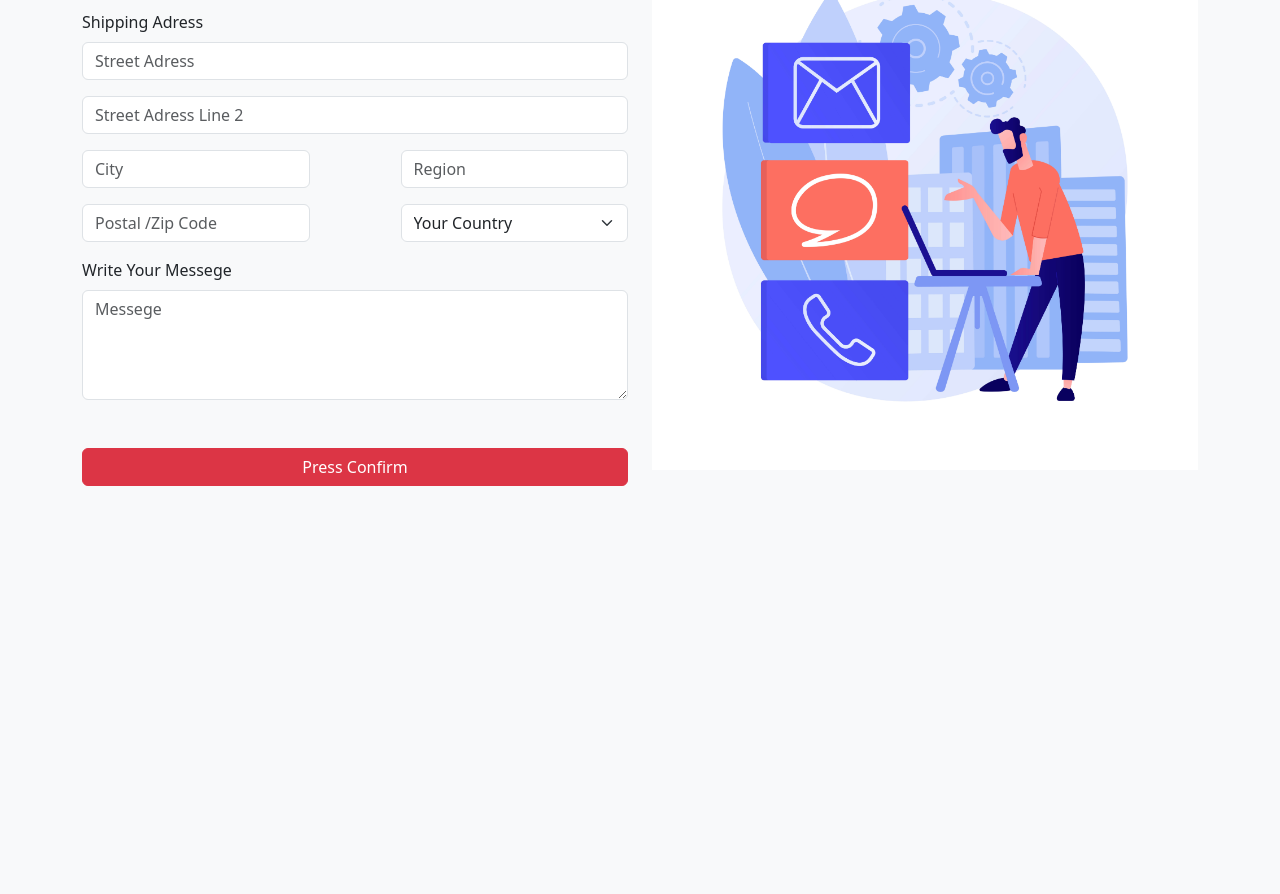
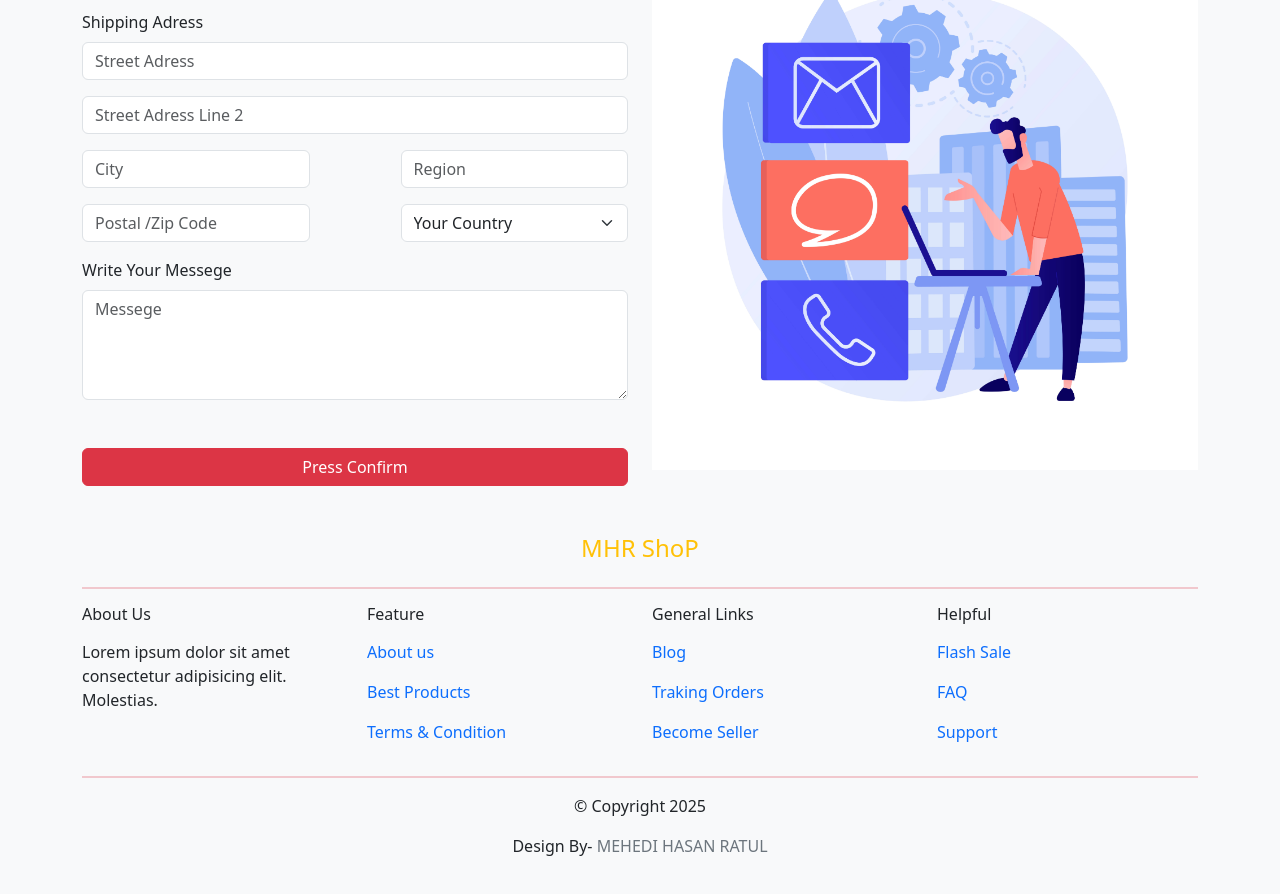
Before and after one commit to mywebsites1/bootstrap-website-1, a plain HTML site: page index.html in a window 1280 px wide. Shown: the part 4549-5443 px from the top of the page. Before the commit the page ends 5083 px from the top, so only its background shows below. Drawn offline with nearby package versions, Linux system fonts and the light colour scheme.

Commit message:
ten commit

```diff
--- a/index.html
+++ b/index.html
@@ -874,9 +874,55 @@
    <!-- seven section code end here  -->
 
 
+        </main>
+
+        <!-- Footer section code start here  -->
+
+        <footer class="container">
+          <p class="h4 text-warning text-center mt-4 mb-4">MHR ShoP</p>
+
+          <hr class="border border-1 border-danger">
+
+          <div class="row">
+            <div class="col-md-3">
+              <p class="mb-3 h6">About Us</p>
+              <p>Lorem ipsum dolor sit amet consectetur adipisicing elit. Molestias.</p>
+            </div>
+
+            <div class="col-md-3">
+              <p  class="mb-3 h6">Feature</p>
+              <p><a href="#" class="text-decoration-none">About us</a></p>
+              <p><a href="#" class="text-decoration-none">Best Products</a></p>
+              <p><a href="#" class="text-decoration-none">Terms & Condition</a></p>
+            </div>
+
+            <div class="col-md-3">
+              <p  class="mb-3 h6">General Links</p>
+              <p><a href="#" class="text-decoration-none">Blog</a></p>
+              <p><a href="#" class="text-decoration-none">Traking Orders</a></p>
+              <p><a href="#" class="text-decoration-none">Become Seller</a></p>
+            </div>
+
+            <div class="col-md-3">
+              <p  class="mb-3 h6">Helpful</p>
+              <p><a href="#" class="text-decoration-none">Flash Sale</a></p>
+              <p><a href="#" class="text-decoration-none">FAQ</a></p>
+              <p><a href="#" class="text-decoration-none">Support</a></p>
+            </div>
+
+          </div>
+
+          <hr class="border border-1 border-danger">
+
+          <p class="text-center mt-3">&copy; Copyright 2025</p>
+
+          <p class="mb-5 text-center"> Design By- <span class="text-secondary">MEHEDI HASAN RATUL</span> </p>
 
 
-        </main>
+
+        </footer>
+
+        <!-- footer section code end here  -->
 
 
 
```
